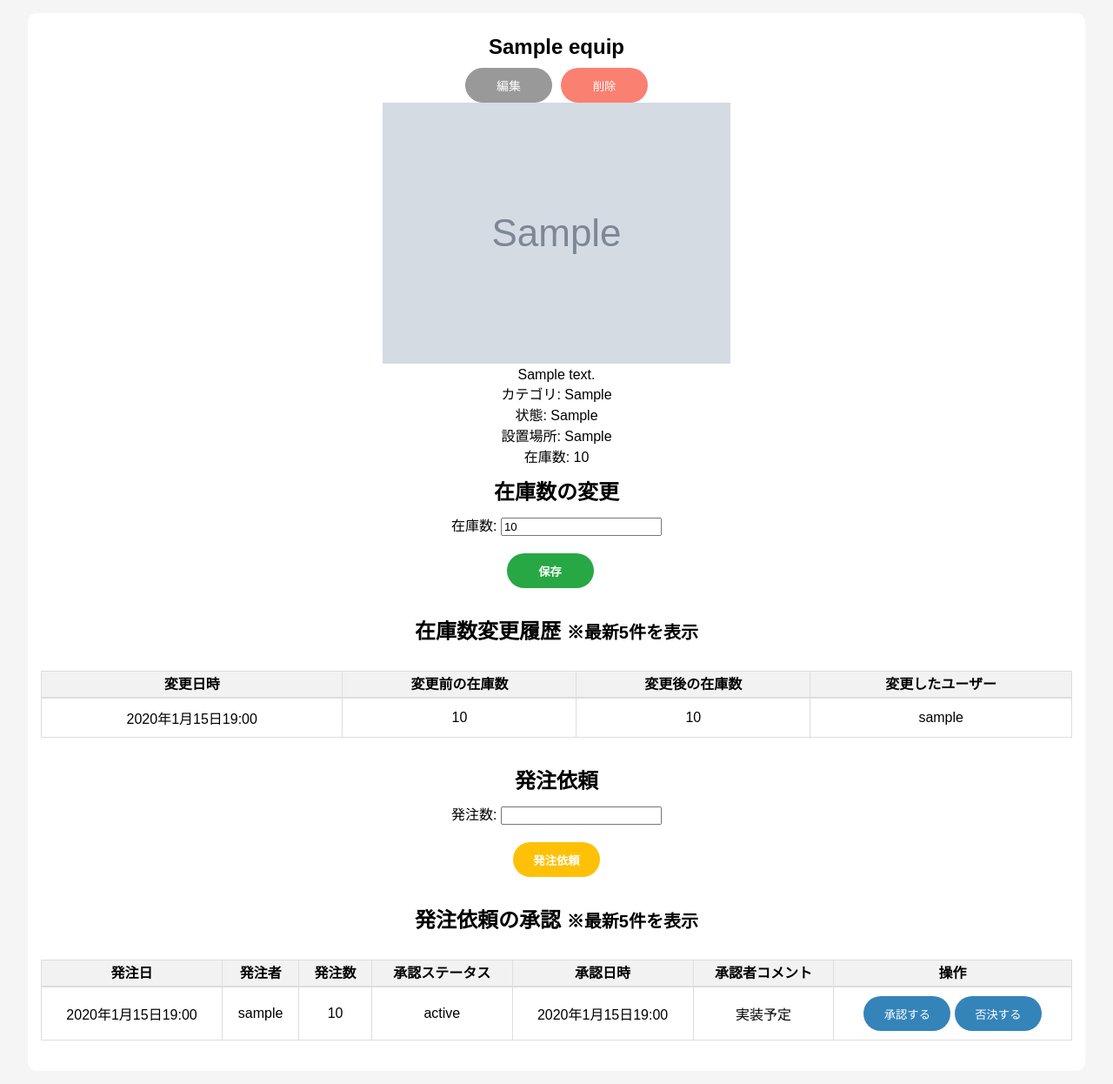
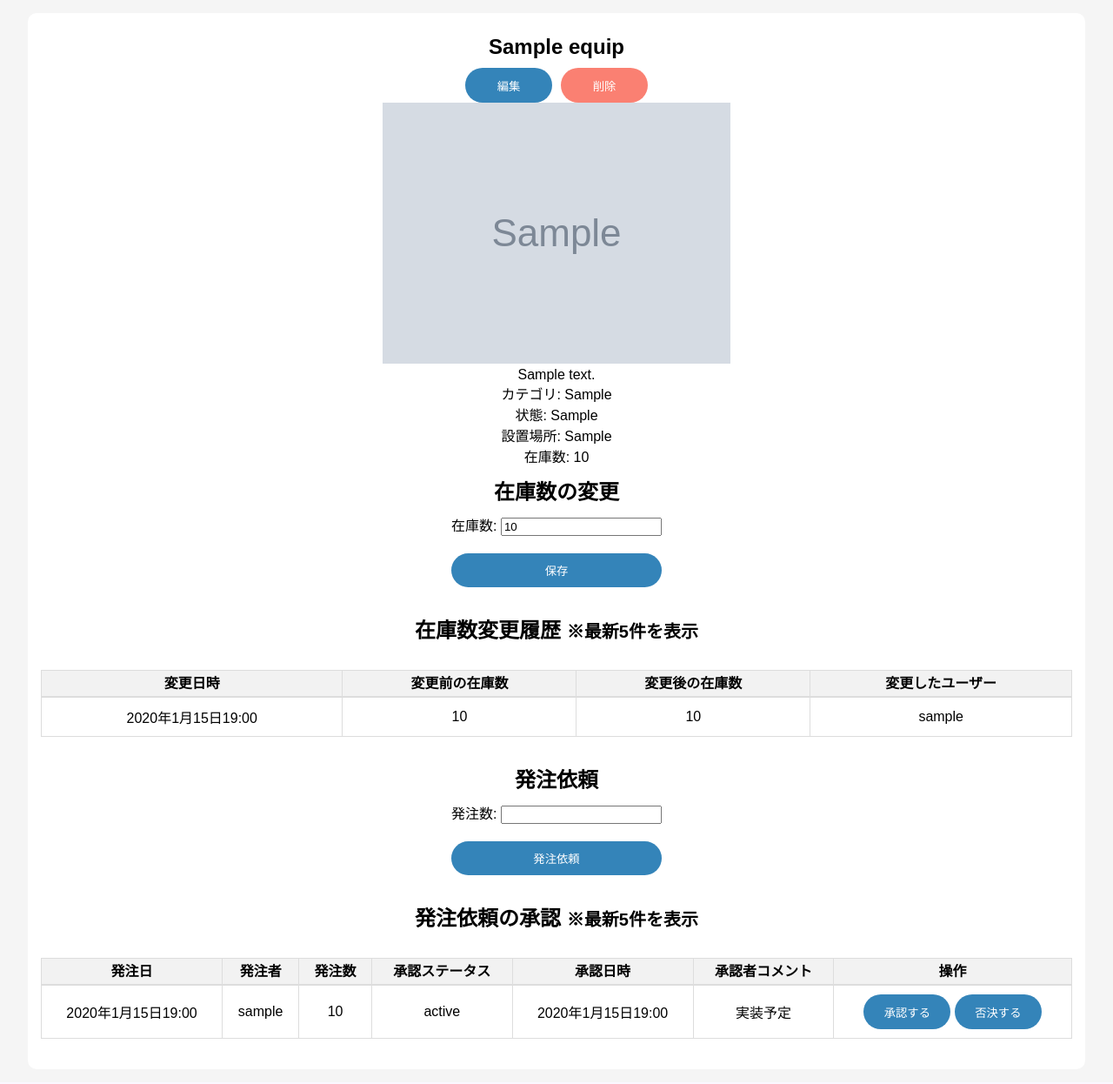
Before and after one commit to yuki-nishizawa/equipment-management-C, a Django app: page /equipment/1 in a window 1280 px wide. Shown: the part 44-1290 px from the top of the page at 87% size. After the commit the page ends 1238 px from the top, so only its background shows below. Run offline with Django 4.2, Linux system fonts and the light colour scheme; a user stored in the database is signed in; tables that the repository leaves empty hold one stand-in row (values such as "Sample post"); grey boxes marked "Sample" are stand-in pictures.

Commit message:
小池さん対応分修正
動作確認済

```diff
--- a/static/css/style.css
+++ b/static/css/style.css
@@ -181,12 +204,22 @@ header {
   color: #666;
   background-color: #f8f8f8;
 }
-/* テーブルのスタイル */
+
 .table-container {
   width: 100%;
   overflow-x: auto;
   margin-top: 20px;
 }
+
+.detail-table {
+  width: 100%; /* mainテーブルの幅の設定 */
+  max-width: 1200px; /* 最大幅を設定 */
+  margin: 20px auto; /* 上下の外側の余白を20px、左右の外側の余白を自動で設定して中央に配置 */
+  border-collapse: collapse; /* ボーダーの重なりを解消 */
+  border: 1px solid #ddd; /* テーブルの境界線 */
+  table-layout: auto; /* 列幅を自動調整 */
+}
+
 /* ［※この項目は必須です。］ */
 .field-info {
   text-align: center;
@@ -314,7 +351,7 @@ tbody td a:hover {
   display: inline-block;  /* インライン要素として表示 */
   padding: 6px 12px;  /* 内側の余白 */
   border-radius: 20px;  /* 楕円形にするための角の丸み */
-  background-color: #999;
+  background-color: #ccc;
   text-decoration: none;  /* 下線を消す */
   font-size: 14px;
   text-align: center;
@@ -640,34 +690,3 @@ tbody td a:hover {
 {
   width: 150px;
 }
-/* 保存ボタン */
-.save-button {
-  width: 100px;
-  height: 40px;
-  border-radius: 50px;
-  background-color: #28a745; /* 緑色の背景 */
-  text-align: center;
-  border-width: 0px;
-  cursor: pointer;
-  color: #FFFFFF;
-  font-weight: bold;
-  margin-right: 15px; /* ボタン間の余白 */
-}
-.save-button:hover {
-  background-color: #218838; /* ホバー時の色 */
-}
-/* 発注ボタン */
-.order-button {
-  width: 100px;
-  height: 40px;
-  border-radius: 50px;
-  background-color: #ffc107; /* 黄色の背景 */
-  text-align: center;
-  border-width: 0px;
-  cursor: pointer;
-  color: #FFFFFF;
-  font-weight: bold;
-}
-.order-button:hover {
-  background-color: #e0a800; /* ホバー時の色 */
-}
--- a/templates/equipment/detail.html
+++ b/templates/equipment/detail.html
@@ -16,7 +16,7 @@
   <!--備品編集ページへのリンク-->
   <form action="{% url 'equipment:edit' equip.id %}" method="get">
     {% csrf_token %}
-    <input type="submit" class="button edit-button" value="編集">
+    <input type="submit" class="button" value="編集">
   </form>
   <!--備品削除リンク※ページは変異しない-->
   <form action="{% url 'equipment:delete' equip.id %}" method="post" onsubmit="return confirmDelete();">
@@ -49,7 +49,7 @@
   </form>
 {% endif %}
 <h2>在庫数変更履歴 <small>※最新5件を表示</small></h2>
-<table>
+<table class="detail-table">
   <thead>
     <tr align="center">
       <th>変更日時</th>
@@ -83,7 +83,7 @@
 </form>
 {% if user.is_admin %}
   <h2>発注依頼の承認 <small>※最新5件を表示</small></h2>
-  <table>
+  <table class="detail-table">
     <thead>
       <tr align="center">
         <th>発注日</th>
```
Also changed, not shown: other parts of static/css/style.css (+60 -20 lines). Lines whose indentation alone changed are shown as unchanged.
